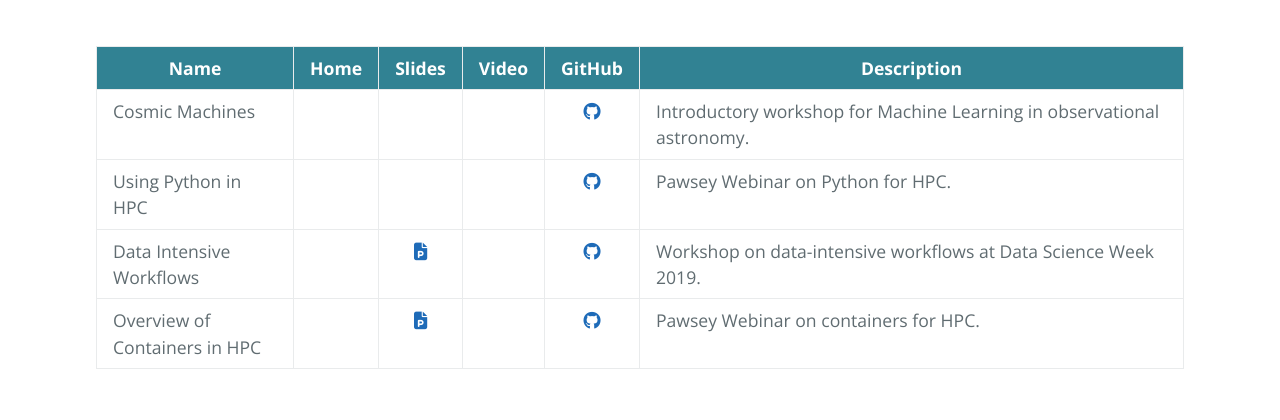
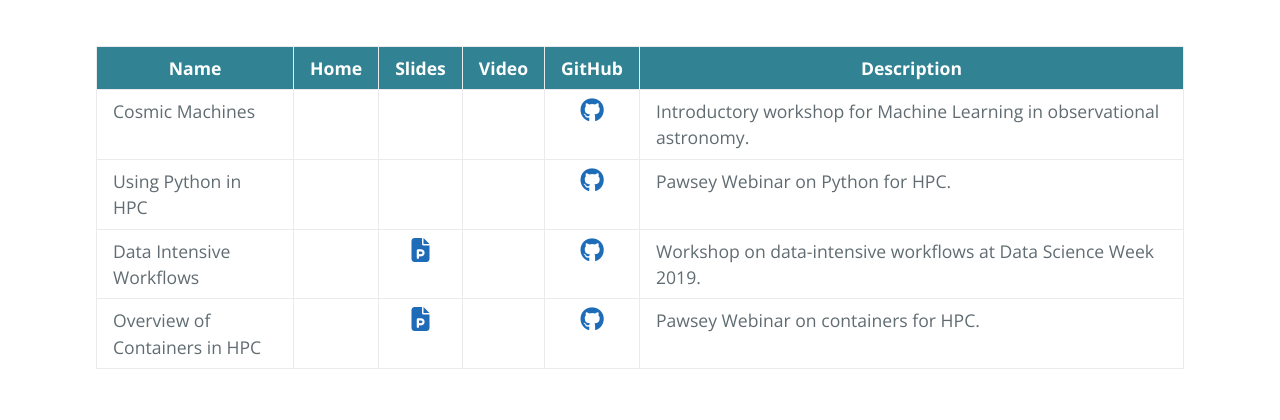
Before and after one commit to PawseySC/PawseySC.github.io, a Jekyll site: the page built from webinars.md, in a window 1280 px wide. Shown: the part 204-624 px from the top of the page. Built offline with Jekyll 4.4.1, drawn with Linux system fonts in a browser that asks for light colours; nearby versions of some CDN libraries; our own code applies the rules of GitHub Pages for plain Markdown files; the repository's description, which GitHub fills in, is left out.

Commit message:
Set the size for the link icons within the table

```diff
--- a/_sass/jekyll-theme-cayman-red.scss
+++ b/_sass/jekyll-theme-cayman-red.scss
@@ -59,6 +59,10 @@ a {
   &:hover {
     text-decoration: underline;
   }
+}
+
+i {
+  font-size:24px;
 }
 
 .btn {
```
